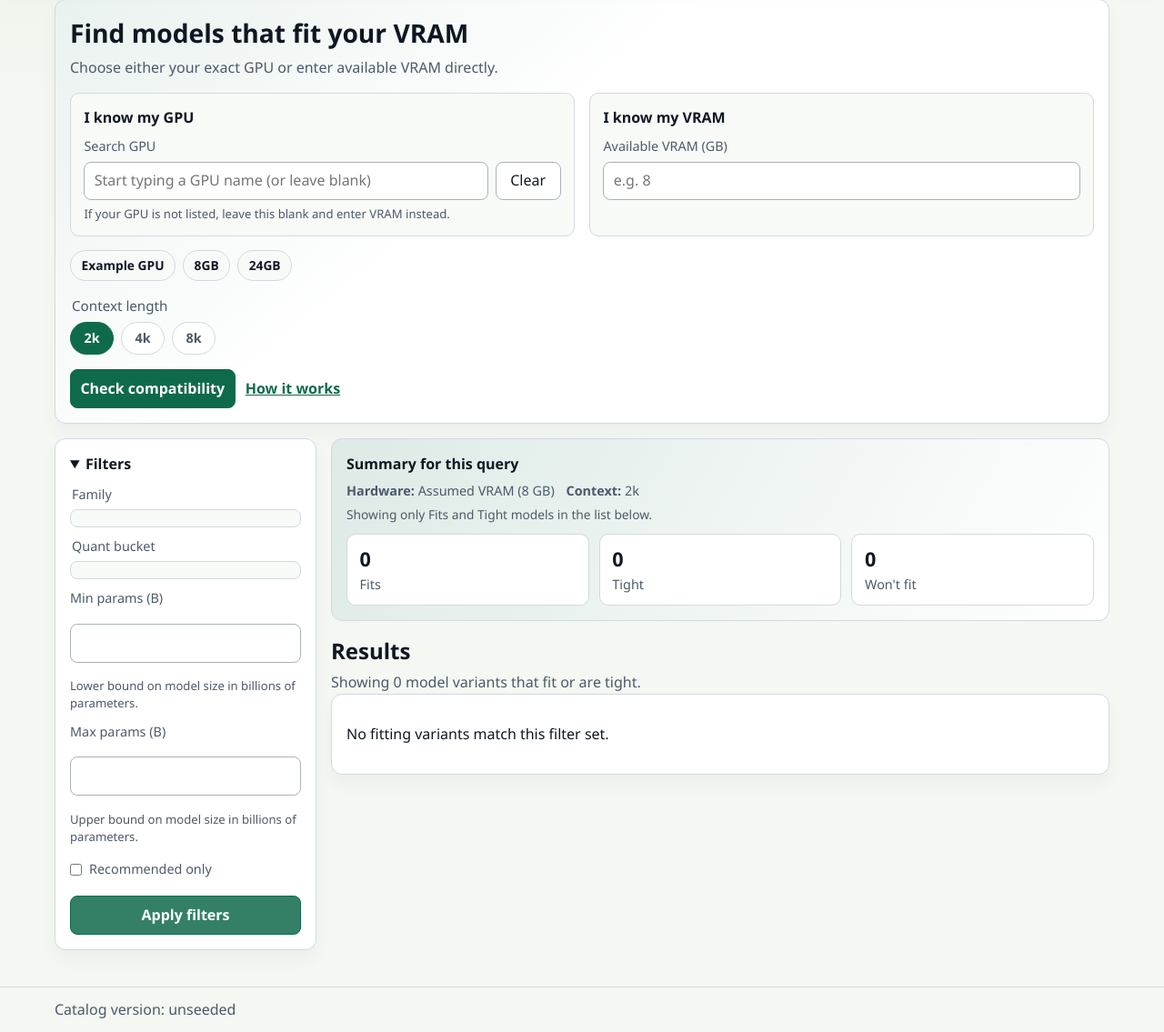
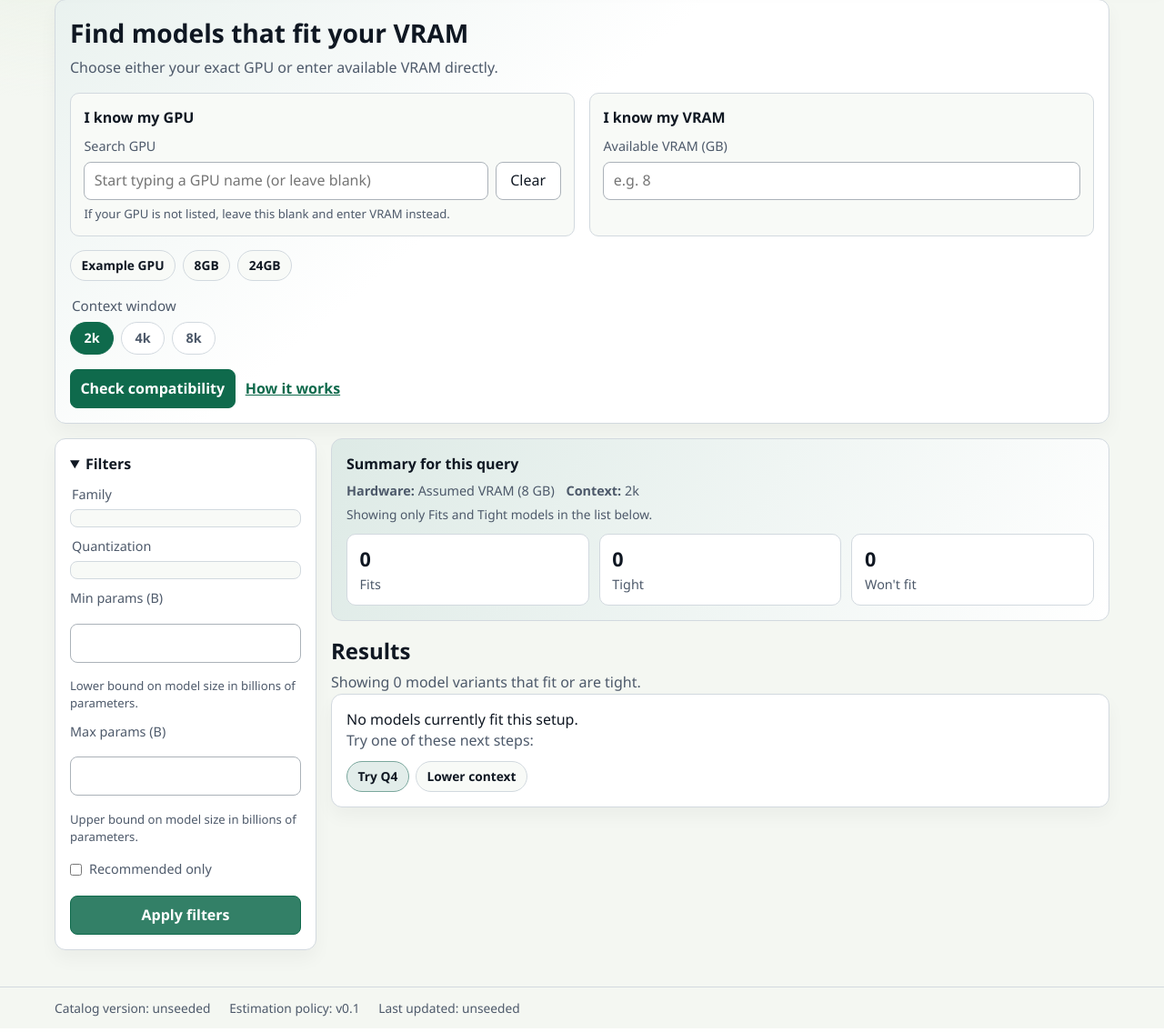
Before and after one commit to chauhanprateek89/vram-sherpa, a FastAPI app: page / in a window 1280 px wide; the page is wider, and only the part inside the window is pictured. Shown: the part 93-1228 px from the top of that part at 91% size. Run offline with FastAPI, Linux system fonts and the light colour scheme; some libraries are stand-ins or nearby versions.

Commit message:
ux: add gauges, explainability breakdown, trust footer

```diff
--- a/src/vramsherpa/main.py
+++ b/src/vramsherpa/main.py
@@ -1,5 +1,6 @@
 from __future__ import annotations
 
+import json
 import re
 from dataclasses import dataclass
 from pathlib import Path
@@ -19,6 +20,7 @@ from vramsherpa.models import GPU, CatalogMeta, Model, Variant
 
 CONTEXT_OPTIONS = (2048, 4096, 8192)
 ASSET_VERSION = "20260303d"
+ESTIMATION_POLICY_VERSION = "v0.1"
 PACKAGE_DIR = Path(__file__).resolve().parent
 templates = Jinja2Templates(directory=str(PACKAGE_DIR / "templates"))
 
@@ -35,6 +37,7 @@ class ResultRow:
     bits_effective: float
     required_vram_gb: float
     available_vram_gb: float
+    reserve_gb: float
     margin_gb: float
     classification: str
     recommended: bool
@@ -42,6 +45,25 @@ class ResultRow:
     @property
     def classification_slug(self) -> str:
         return self.classification.lower().replace("'", "").replace(" ", "-")
+
+    @property
+    def required_gauge_percent(self) -> float:
+        if self.available_vram_gb <= 0:
+            return 0.0
+        return min(100.0, max(0.0, 100.0 * self.required_vram_gb / self.available_vram_gb))
+
+    @property
+    def reserve_gauge_percent(self) -> float:
+        if self.available_vram_gb <= 0:
+            return 0.0
+        return min(100.0, max(0.0, 100.0 * self.reserve_gb / self.available_vram_gb))
+
+    @property
+    def fit_limit_gauge_percent(self) -> float:
+        if self.available_vram_gb <= 0:
+            return 0.0
+        fit_limit_gb = max(0.0, self.available_vram_gb - self.reserve_gb)
+        return min(100.0, max(0.0, 100.0 * fit_limit_gb / self.available_vram_gb))
 
 
 @dataclass
@@ -248,6 +270,7 @@ def _build_results(
                 bits_effective=float(variant.bits_effective),
                 required_vram_gb=estimate.required_vram_gb,
                 available_vram_gb=estimate.available_vram_gb,
+                reserve_gb=estimate.reserve_gb,
                 margin_gb=estimate.margin_gb,
                 classification=estimate.classification.value,
                 recommended=bool(variant.recommended),
@@ -560,6 +583,94 @@ def _example_chips(gpus: list[GPU]) -> list[ExampleChip]:
     ]
 
 
+def _empty_state_suggestions(
+    *,
+    selected_gpu_id: str | None,
+    gpu_search: str | None,
+    manual_vram: float | None,
+    selected_context: int,
+    selected_families: list[str],
+    selected_quant_buckets: list[str],
+    min_params_b: float | None,
+    max_params_b: float | None,
+    recommended_only: bool,
+) -> dict[str, str | None]:
+    q4_url: str | None = None
+    if selected_quant_buckets != ["Q4"]:
+        q4_items = _query_items(
+            selected_gpu_id=selected_gpu_id,
+            gpu_search=gpu_search,
+            manual_vram=manual_vram,
+            selected_context=selected_context,
+            selected_families=selected_families,
+            selected_quant_buckets=["Q4"],
+            min_params_b=min_params_b,
+            max_params_b=max_params_b,
+            recommended_only=recommended_only,
+        )
+        q4_url = _results_url(q4_items)
+
+    lower_context_values = [value for value in CONTEXT_OPTIONS if value < selected_context]
+    lower_context_url: str | None = None
+    if lower_context_values:
+        lower_context = max(lower_context_values)
+        lower_context_items = _query_items(
+            selected_gpu_id=selected_gpu_id,
+            gpu_search=gpu_search,
+            manual_vram=manual_vram,
+            selected_context=lower_context,
+            selected_families=selected_families,
+            selected_quant_buckets=selected_quant_buckets,
+            min_params_b=min_params_b,
+            max_params_b=max_params_b,
+            recommended_only=recommended_only,
+        )
+        lower_context_url = _results_url(lower_context_items)
+
+    return {
+        "q4_url": q4_url,
+        "lower_context_url": lower_context_url,
+    }
+
+
+def _to_source_items(raw_value: str | None) -> list[dict[str, str | None]]:
+    if raw_value is None:
+        return []
+
+    value = raw_value.strip()
+    if not value:
+        return []
+
+    sources: list[str] = []
+    try:
+        parsed_value = json.loads(value)
+    except json.JSONDecodeError:
+        parsed_value = None
+
+    if isinstance(parsed_value, list):
+        sources = [str(item).strip() for item in parsed_value if str(item).strip()]
+    elif isinstance(parsed_value, str) and parsed_value.strip():
+        sources = [parsed_value.strip()]
+    else:
+        sources = [line.strip() for line in value.splitlines() if line.strip()]
+        if not sources:
+            sources = [value]
+
+    source_items: list[dict[str, str | None]] = []
+    seen: set[str] = set()
+    for source in sources:
+        if source in seen:
+            continue
+        seen.add(source)
+        source_items.append(
+            {
+                "label": source,
+                "url": source if re.match(r"^https?://", source) else None,
+            }
+        )
+    return source_items
+
+
 def _results_context(
     request: Request,
     session: Session,
@@ -584,6 +695,17 @@ def _results_context(
 ) -> dict:
     visible_results = [row for row in results_rows if row.classification != FitBadge.WONT_FIT.value]
     selected_gpu_label = _selected_gpu_label(gpus, selected_gpu_id)
+    empty_state_suggestions = _empty_state_suggestions(
+        selected_gpu_id=selected_gpu_id,
+        gpu_search=gpu_search,
+        manual_vram=manual_vram,
+        selected_context=selected_context,
+        selected_families=selected_families,
+        selected_quant_buckets=selected_quant_buckets,
+        min_params_b=min_params_b,
+        max_params_b=max_params_b,
+        recommended_only=recommended_only,
+    )
     hardware_items = _query_items(
         selected_gpu_id=selected_gpu_id,
         gpu_search=gpu_search,
@@ -650,16 +772,21 @@ def _results_context(
             ),
             "hardware_query_string": urlencode(hardware_items, doseq=True),
             "example_chips": _example_chips(gpus),
+            "empty_state_q4_url": empty_state_suggestions["q4_url"],
+            "empty_state_lower_context_url": empty_state_suggestions["lower_context_url"],
         }
     )
     return context
 
 
 def _base_context(request: Request, session: Session) -> dict:
+    catalog_version = _catalog_version(session)
     return {
         "request": request,
         "context_options": CONTEXT_OPTIONS,
-        "catalog_version": _catalog_version(session),
+        "catalog_version": catalog_version,
+        "catalog_last_updated": catalog_version,
+        "estimation_policy_version": ESTIMATION_POLICY_VERSION,
         "asset_version": ASSET_VERSION,
         "current_path": request.url.path,
     }
@@ -1001,6 +1128,7 @@ def model_detail(
                 "recommended": bool(variant.recommended),
                 "notes": variant.notes,
                 "sources": variant.sources,
+                "source_items": _to_source_items(variant.sources),
             }
         )
 
@@ -1015,6 +1143,7 @@ def model_detail(
             "manual_vram_input": vram_gb if isinstance(vram_gb, str) else "",
             "selected_context": context_tokens,
             "form_errors": form_errors,
+            "model_source_items": _to_source_items(model.sources),
         }
     )
     return templates.TemplateResponse(request, "model_detail.html", context)
--- a/src/vramsherpa/static/css/styles.css
+++ b/src/vramsherpa/static/css/styles.css
@@ -696,6 +745,17 @@ select[multiple] {
   padding-left: 1.2rem;
 }
 
+.empty-state-callout p {
+  margin: 0;
+}
+
+.empty-state-actions {
+  margin-top: 0.7rem;
+  display: flex;
+  flex-wrap: wrap;
+  gap: 0.45rem;
+}
+
 table {
   width: 100%;
   border-collapse: collapse;
@@ -717,6 +777,26 @@ td {
   border-top: 1px solid var(--line);
   padding: 0.8rem 0;
   color: var(--muted);
+}
+
+.footer .container {
+  display: flex;
+  flex-wrap: wrap;
+  gap: 0.75rem 1.3rem;
+  font-size: 0.86rem;
+}
+
+.sources-block p {
+  margin: 0;
+}
+
+.sources-list {
+  margin: 0.45rem 0 0;
+  padding-left: 1.2rem;
+}
+
+.sources-list li + li {
+  margin-top: 0.28rem;
 }
 
 .results-header {
--- a/src/vramsherpa/templates/base.html
+++ b/src/vramsherpa/templates/base.html
@@ -53,6 +53,8 @@
     <footer class="footer">
       <div class="container">
         <span>Catalog version: {{ catalog_version }}</span>
+        <span>Estimation policy: {{ estimation_policy_version }}</span>
+        <span>Last updated: {{ catalog_last_updated }}</span>
       </div>
     </footer>
   </body>
--- a/src/vramsherpa/templates/index.html
+++ b/src/vramsherpa/templates/index.html
@@ -84,7 +84,9 @@
     </div>
 
     <fieldset class="context-buttons hero-context">
-      <legend>Context length</legend>
+      <legend title="Higher context keeps more tokens in memory, which increases VRAM usage.">
+        Context window
+      </legend>
       {% for value in context_options %}
         <label class="context-pill">
           <input
@@ -125,7 +127,9 @@
           </fieldset>
 
           <fieldset class="filter-group">
-            <legend>Quant bucket</legend>
+            <legend title="Quantization level. Lower precision (like Q4) usually uses less VRAM.">
+              Quantization
+            </legend>
             <div class="checklist">
               {% for quant in quant_options %}
                 <label class="choice">
--- a/src/vramsherpa/templates/results_list.html
+++ b/src/vramsherpa/templates/results_list.html
@@ -15,8 +15,18 @@
         </div>
 
         <div class="result-badges">
-          <span class="badge badge-quant">{{ row.quant_bucket }}</span>
-          <span class="badge badge-{{ row.classification_slug }}">{{ row.classification }}</span>
+          <span
+            class="badge badge-quant"
+            title="Quantization level. Lower levels like Q4 usually reduce VRAM usage."
+          >
+            {{ row.quant_bucket }}
+          </span>
+          <span
+            class="badge badge-{{ row.classification_slug }}"
+            title="{% if row.classification == 'Fits' %}Fits: includes reserve headroom.{% elif row.classification == 'Tight' %}Tight: usable but close to the VRAM limit.{% else %}Won't fit: exceeds available VRAM.{% endif %}"
+          >
+            {{ row.classification }}
+          </span>
           {% if row.recommended %}
             <span class="badge badge-recommended">Recommended</span>
           {% endif %}
@@ -37,6 +47,27 @@
           </div>
         </dl>
 
+        <div class="vram-gauge" id="vram-gauge-{{ row.variant_id }}">
+          <div
+            class="vram-gauge-track"
+            role="img"
+            aria-label="Required {{ '%.2f'|format(row.required_vram_gb) }} GB of {{ '%.2f'|format(row.available_vram_gb) }} GB available with {{ '%.2f'|format(row.reserve_gb) }} GB reserve"
+          >
+            <span
+              class="vram-gauge-required vram-gauge-required-{{ row.classification_slug }}"
+              style="width: {{ '%.1f'|format(row.required_gauge_percent) }}%;"
+            ></span>
+            <span
+              class="vram-gauge-reserve"
+              style="left: {{ '%.1f'|format(row.fit_limit_gauge_percent) }}%; width: {{ '%.1f'|format(row.reserve_gauge_percent) }}%;"
+            ></span>
+          </div>
+          <div class="vram-gauge-meta">
+            <span>Required {{ '%.2f'|format(row.required_vram_gb) }} / {{ '%.2f'|format(row.available_vram_gb) }} GB</span>
+            <span>Reserve {{ '%.2f'|format(row.reserve_gb) }} GB</span>
+          </div>
+        </div>
+
         <details class="why-panel">
           <summary
             hx-get="/results/why/{{ row.variant_id }}?{{ hardware_query_string }}"
@@ -54,8 +85,21 @@
     {% endfor %}
   </section>
 {% else %}
-  <section class="panel">
-    <p>No fitting variants match this filter set.</p>
+  <section class="panel empty-state-callout">
+    <p>No models currently fit this setup.</p>
+    <p class="muted">Try one of these next steps:</p>
+    <div class="empty-state-actions">
+      {% if empty_state_q4_url %}
+        <a class="chip chip-active" href="{{ empty_state_q4_url }}">Try Q4</a>
+      {% else %}
+        <span class="chip">Try Q4</span>
+      {% endif %}
+      {% if empty_state_lower_context_url %}
+        <a class="chip chip-active" href="{{ empty_state_lower_context_url }}">Lower context</a>
+      {% else %}
+        <span class="chip">Lower context</span>
+      {% endif %}
+    </div>
     {% if summary_counts["Won't fit"] > 0 %}
       <p class="muted">There are {{ summary_counts["Won't fit"] }} variants in Won't fit, hidden by default.</p>
     {% endif %}
--- a/src/vramsherpa/templates/results_summary.html
+++ b/src/vramsherpa/templates/results_summary.html
@@ -21,7 +21,12 @@
     <span><strong>Hardware:</strong> {{ selected_hardware_label }}</span>
     <span><strong>Context:</strong> {{ selected_context_label }}</span>
   </p>
-  <p class="summary-note">Showing only Fits and Tight models in the list below.</p>
+  <p
+    class="summary-note"
+    title="Fits leaves reserve headroom. Tight can run, but is close to your VRAM limit."
+  >
+    Showing only Fits and Tight models in the list below.
+  </p>
   <div class="summary-grid">
     <div class="summary-stat">
       <strong>{{ summary_counts["Fits"] }}</strong>
--- a/src/vramsherpa/templates/results_why.html
+++ b/src/vramsherpa/templates/results_why.html
@@ -5,5 +5,6 @@
     <li>kv_cache_gb: {{ '%.2f'|format(breakdown.kv_cache_gb) }}</li>
     <li>runtime_overhead_gb: {{ '%.2f'|format(breakdown.runtime_overhead_gb) }}</li>
     <li>reserve_gb: {{ '%.2f'|format(breakdown.reserve_gb) }}</li>
+    <li>required_vram_gb: {{ '%.2f'|format(breakdown.required_vram_gb) }}</li>
   </ul>
 </div>
```
Also changed, not shown: other parts of src/vramsherpa/static/css/styles.css (+49 -0 lines), src/vramsherpa/templates/model_detail.html (+30 -3 lines), tests/test_app.py (+6 -1 lines), README.md.
